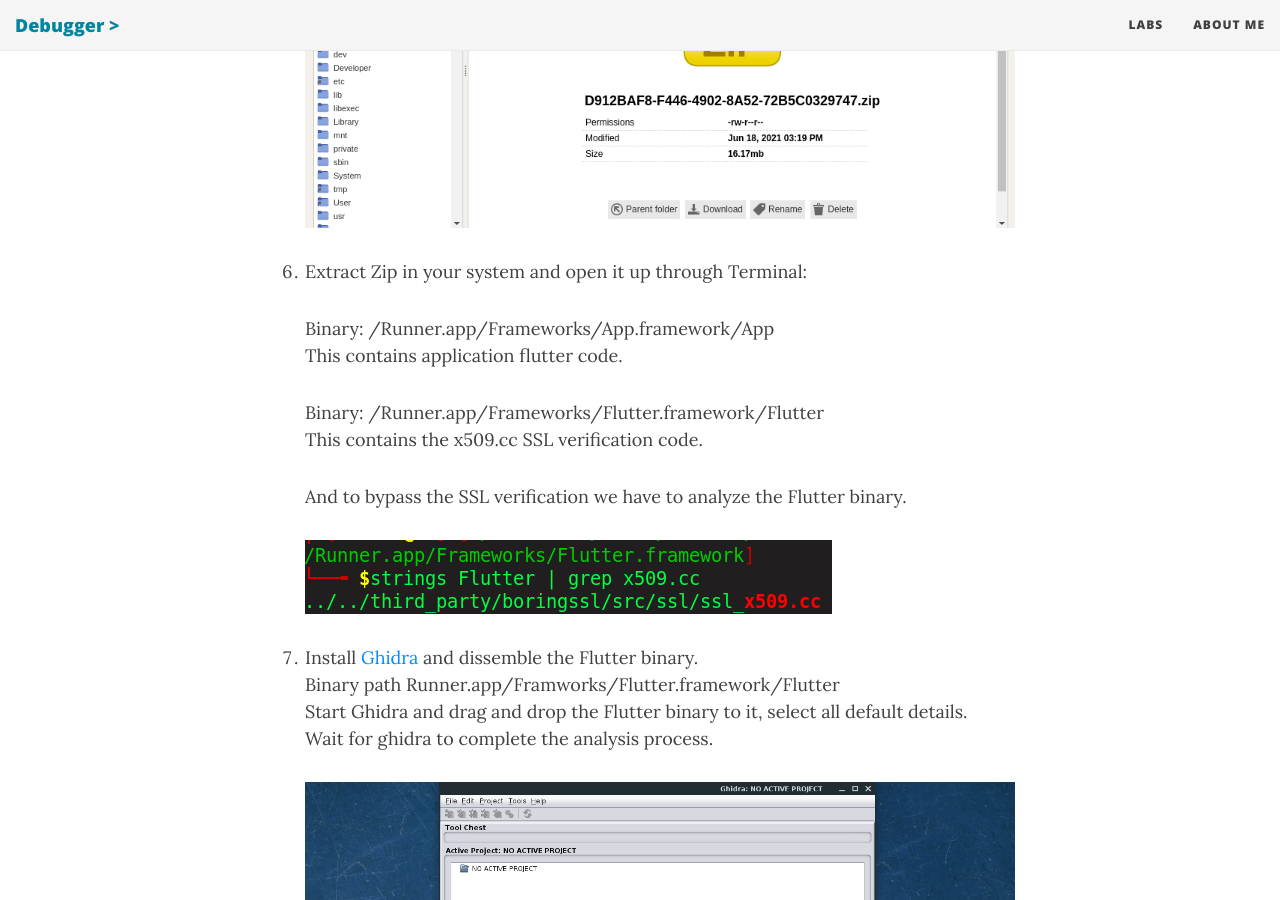
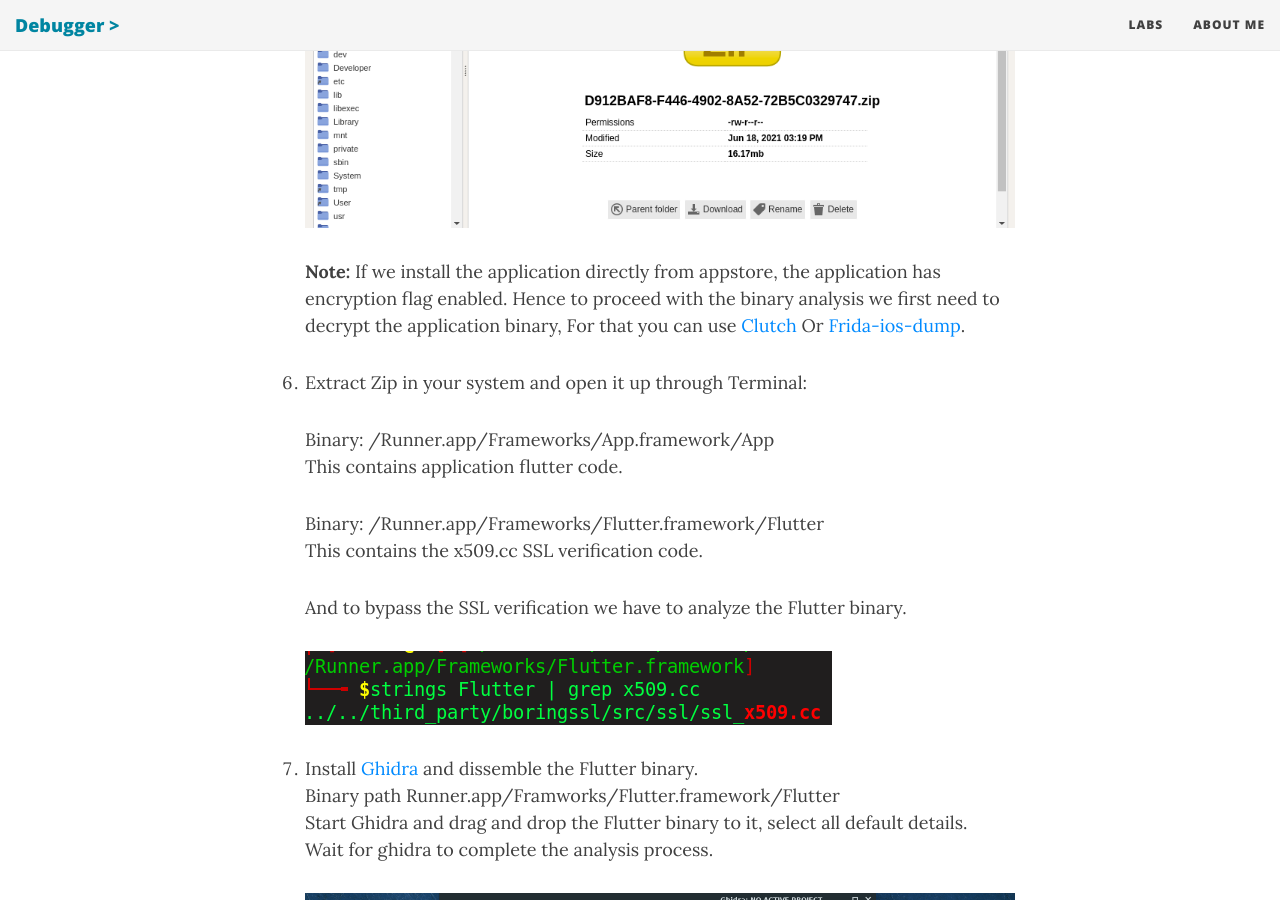
Before and after one commit to bhattsameer/bhattsameer.github.io, a Jekyll site: the page built from _posts/2021/2021-06-23-Intercepting-flutter-iOS-application.md, in a window 1280 px wide and 900 px high, scrolled down 6257 px. Built offline with Jekyll 4.4.1, drawn with Linux system fonts in a browser that asks for light colours; nearby versions of some CDN libraries.

Commit message:
Update 2021-06-23-Intercepting-flutter-iOS-application.md

```diff
--- a/_posts/2021/2021-06-23-Intercepting-flutter-iOS-application.md
+++ b/_posts/2021/2021-06-23-Intercepting-flutter-iOS-application.md
@@ -161,6 +161,8 @@ C. Now we can run the app in jailbroken device, let's move ahead.
 
     ![3.png](/images/Intercepting_flutter_iOS_application/3.png)
 
+    **Note:** If we install the application directly from appstore, the application has encryption flag enabled. Hence to proceed with the binary analysis we first need to decrypt the application binary, For that you can use [Clutch](https://github.com/KJCracks/Clutch) Or [Frida-ios-dump](https://github.com/AloneMonkey/frida-ios-dump).
+
  6. Extract Zip in your system and open it up through Terminal:
 
     Binary: /Runner.app/Frameworks/App.framework/App
```
